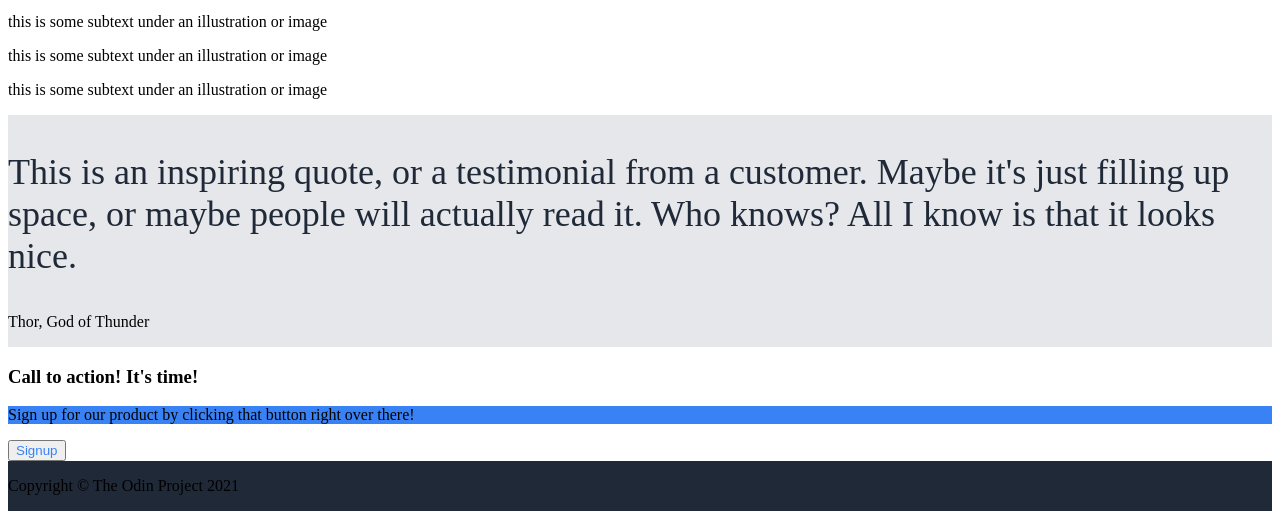
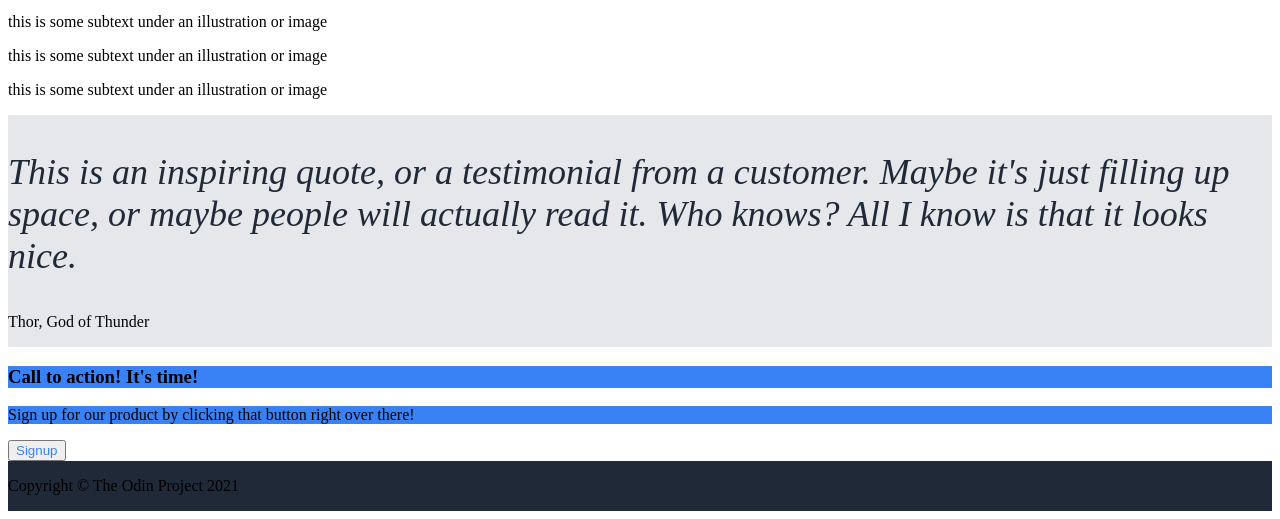
Before and after one commit to thejomaya/csslpl, a plain HTML site: page index.html in a window 1280 px wide. Shown: the part 609-1128 px from the top of the page. Drawn offline with Linux system fonts and the light colour scheme.

Commit message:
fixing row 3 quote and row 4line formats

```diff
--- a/index.html
+++ b/index.html
@@ -52,7 +52,7 @@
 
     <!--Start of Row 4-->
     <div class="row4">
-    <p class="row4line"><h3>Call to action! It's time!</h3></p>
+        <h3><p class="row4line">Call to action! It's time!</p></h3>
     <p class="row4line">Sign up for our product by clicking that button right over there!</p>
     <button class="signup">Signup</button>
     </div>
--- a/styles.css
+++ b/styles.css
@@ -63,5 +63,6 @@
 .row3quote{
     color: #1F2937;
     font-size: 36px;
-    font-style: light italic;
+    font-style: italic;
+    font-weight: 300;
 }
```
